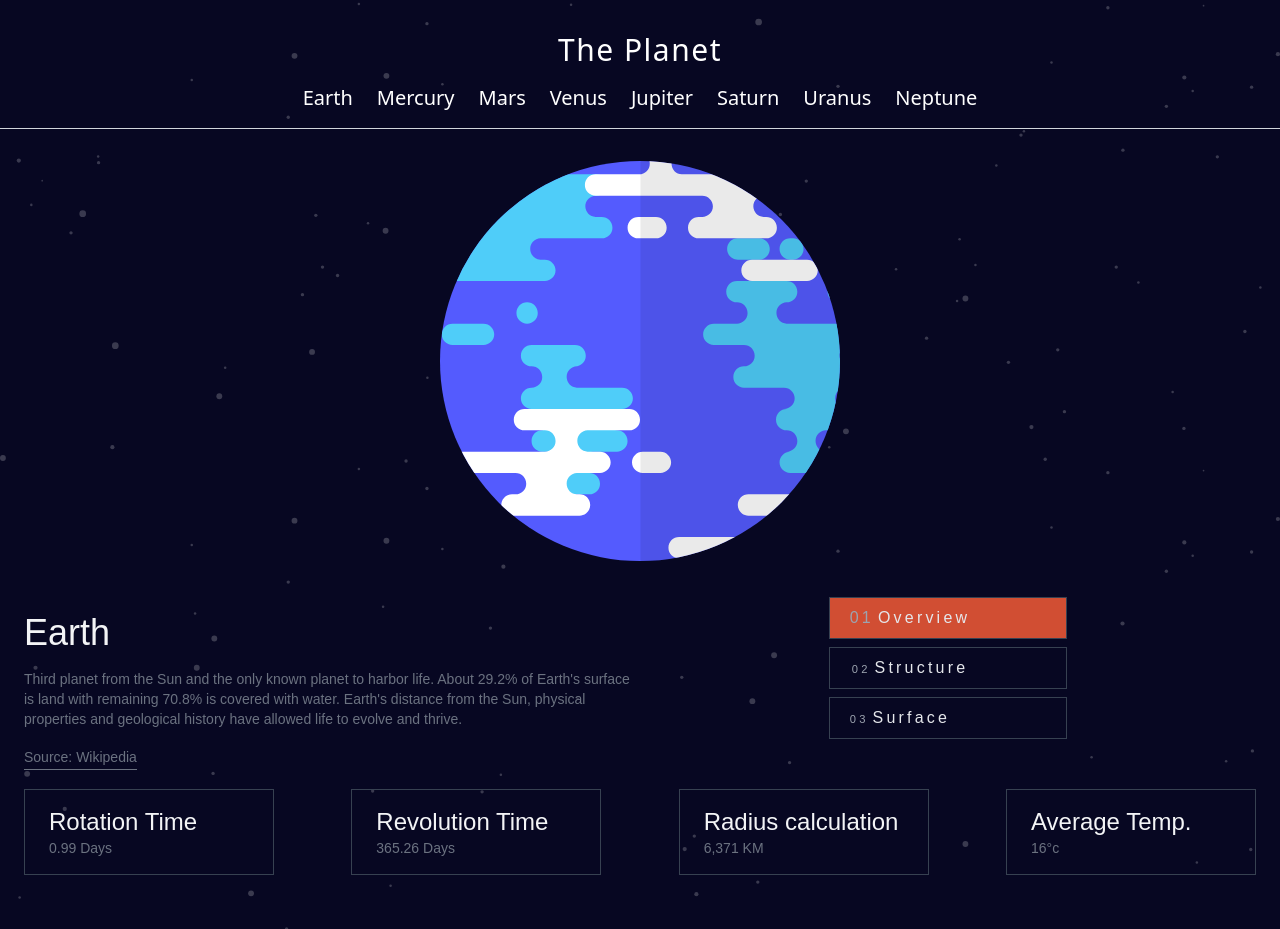
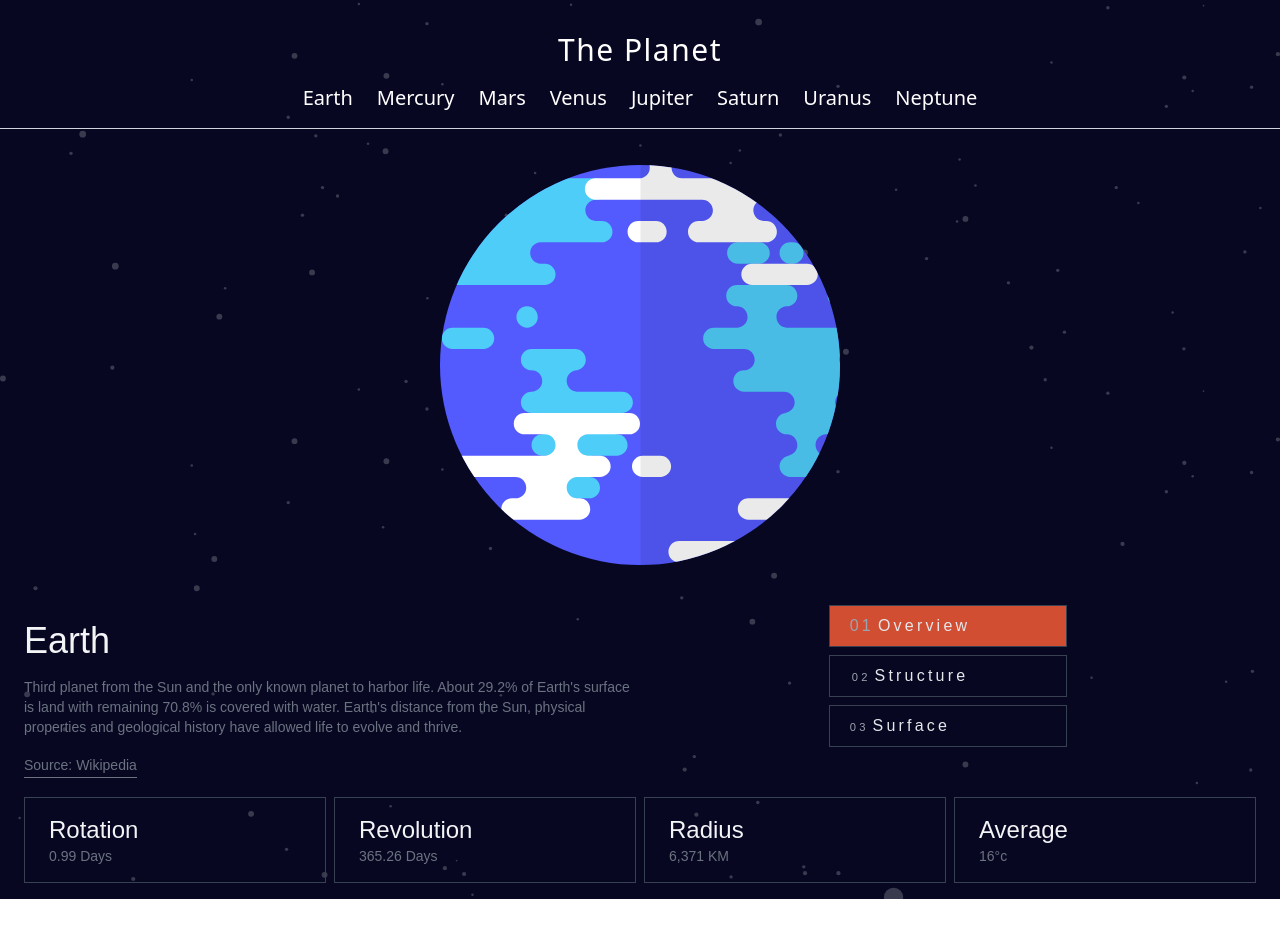
Before and after one commit to Afaqak/planet-facts-site, a Next.js app: page / in a window 1280 px wide. After the commit the page ends 899 px from the top, so only its background shows below. Built offline with nearby package versions, Linux system fonts and the light colour scheme.

Commit message:
completed final commit

```diff
--- a/components/main.tsx
+++ b/components/main.tsx
@@ -20,7 +20,7 @@ const Main = ({planet}:{planet:string}) => {
   };
   return (
     <div
-      className="py-3 px-6
+      className="py-4 px-6
     text-gray-100 font-antonio flex flex-col justify-center items-center
     "
     >
@@ -28,7 +28,7 @@ const Main = ({planet}:{planet:string}) => {
       md:flex-col justify-center items-center">
       <div className="mt-5">
         <img
-        className="w-[300px] md:w-[400px] mb-4"
+        className="w-[300px] md:w-[400px] mb-5"
         src={
           activeImage
         } alt="planet" />
@@ -119,32 +119,32 @@ const Main = ({planet}:{planet:string}) => {
       </div>
       </div>
       <div
-        className="flex flex-col flex-wrap  md:flex-row mt-5
-          justify-between items-center w-full gap-2 pb-4
+        className="flex flex-col md:flex-row mt-5
+          justify-between items-center w-full gap-2
         "
       >
         <div className="
-        min-w-[250px]
+        w-[25rem]
         border border-gray-700 py-4 px-6">
-          <h1 className="text-2xl font-normal">Rotation Time</h1>
+          <h1 className="text-2xl font-normal">Rotation </h1>
           <p className="text-gray-500 text-sm">{planetData.rotation}</p>
         </div>
         <div className="
-        min-w-[250px]
+        w-[25rem]
         border border-gray-700 py-4 px-6">
-          <h1 className="text-2xl font-normal">Revolution Time</h1>
+          <h1 className="text-2xl font-normal">Revolution</h1>
           <p className="text-gray-500 text-sm">{planetData.revolution}</p>
         </div>
         <div className="
-        min-w-[250px]
+        w-[25rem]
         border border-gray-700 py-4 px-6">
-          <h1 className="text-2xl font-normal">Radius calculation</h1>
+          <h1 className="text-2xl font-normal">Radius </h1>
           <p className="text-gray-500 text-sm">{planetData.radius}</p>
         </div>
         <div className="
-        min-w-[250px]
+        w-[25rem]
         border border-gray-700 py-4 px-6">
-          <h1 className="text-2xl font-normal">Average Temp.</h1>
+          <h1 className="text-2xl font-normal">Average</h1>
           <p className="text-gray-500 text-sm">{planetData.temperature}</p>
         </div>
       </div>
--- a/components/navbar.tsx
+++ b/components/navbar.tsx
@@ -2,7 +2,9 @@ import React, { useState } from "react";
 import Link from "next/link";
 import { FontAwesomeIcon } from "@fortawesome/react-fontawesome";
 import { faBars } from "@fortawesome/free-solid-svg-icons";
+import { useRouter } from "next/router";
 const Navbar = () => {
+  const router = useRouter();
   const [show, setShow] = useState(false);
   const planets = [
     "Mercury",
@@ -32,20 +34,26 @@ const Navbar = () => {
       md:flex md:space-x-6`}
       >
         <li
+          onClick={() => {
+            router.push("/");
+            setShow(false)}}
           className="hover:scale-110 transition-all duration-300 transform
         hover:text-gray-300
 "
         >
-          <Link href="/">Earth</Link>
+          <p className="cursor-pointer">Earth</p>
         </li>
         {planets.map((planet) => (
-          <li
+          <li onClick={() => {
+            router.push(`/${planet.toLowerCase()}`);
+            setShow(false)}}
             className="hover:scale-110 transition-all duration-300 transform
           hover:text-gray-300
           "
             key={planet}
           >
-            <Link href={`/${planet.toLowerCase()}`}>{planet}</Link>
+            <p className="cursor-pointer">{planet}</p>
+
           </li>
         ))}
       </ul>
@@ -67,17 +75,18 @@ const Navbar = () => {
              hover:text-gray-700 transition-all duration-300 transform
             hover:translate-x-2"
           >
-            <Link href={`/`}>Earth</Link>
+            <p onClick={() => {router.push("/"); setShow(false)}}>Earth</p>
           </li>
           {planets.map((planet) => (
             <li
+            onClick={() => {router.push(`/${planet.toLowerCase()}`); setShow(false)}}
               key={planet}
               className="border-gray-500 p-3 border-b
              hover:text-gray-700 transition-all duration-300 transform
             hover:translate-x-2
             "
             >
-              <Link href={`/${planet.toLowerCase()}`}>{planet}</Link>
+              <p >{planet}</p>
             </li>
           ))}
         </ul>
--- a/pages/[planets]/index.tsx
+++ b/pages/[planets]/index.tsx
@@ -2,6 +2,7 @@ import React,{useState} from 'react'
 import { useRouter } from 'next/router'
 import data from '../../data.json';
 import Main from '../../components/main';
+import Navbar from '../../components/navbar';
 const Planets = () => {
     const router = useRouter();
     const { planets } = router.query;
@@ -17,6 +18,7 @@ const Planets = () => {
         bg-background-stars bg-cover bg-center bg-no-repeat bg-fixed
     bg-[#070722]"
       >
+        <Navbar />
       <Main planet={planet?.name} />
       </div>
       </div>
--- a/pages/_app.tsx
+++ b/pages/_app.tsx
@@ -5,7 +5,6 @@ import Navbar from '../components/navbar'
 export default function App({ Component, pageProps }: AppProps) {
   return (
     <>
-    <Navbar />
     <Component {...pageProps} />
   </>
   )
--- a/pages/index.tsx
+++ b/pages/index.tsx
@@ -1,6 +1,6 @@
 import Head from "next/head";
 import Main from "../components/main";
-
+import Navbar from "../components/navbar";
 export default function Home() {
 
 
@@ -16,6 +16,7 @@ export default function Home() {
         bg-background-stars bg-cover bg-center bg-no-repeat bg-fixed
     bg-[#070722]"
       >
+        <Navbar />
         <Main
         planet={'Earth'}
         />
```
